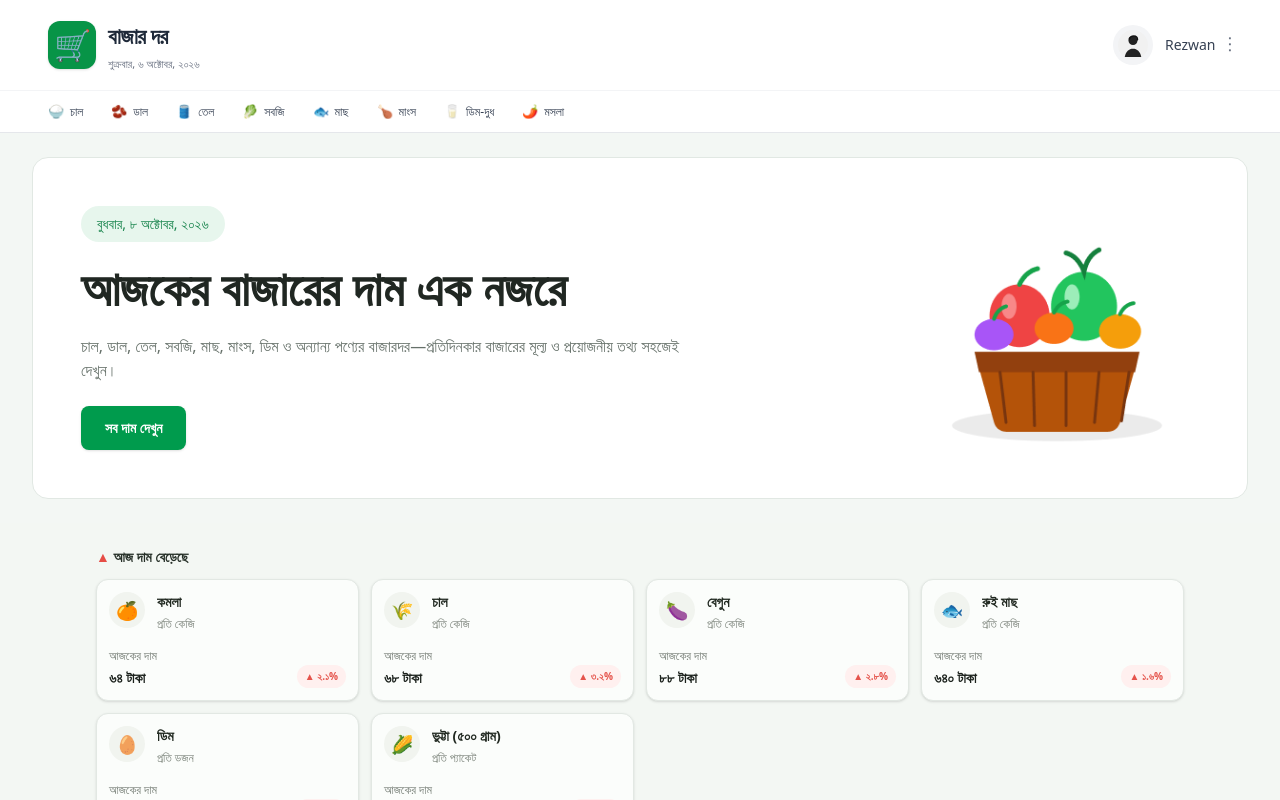
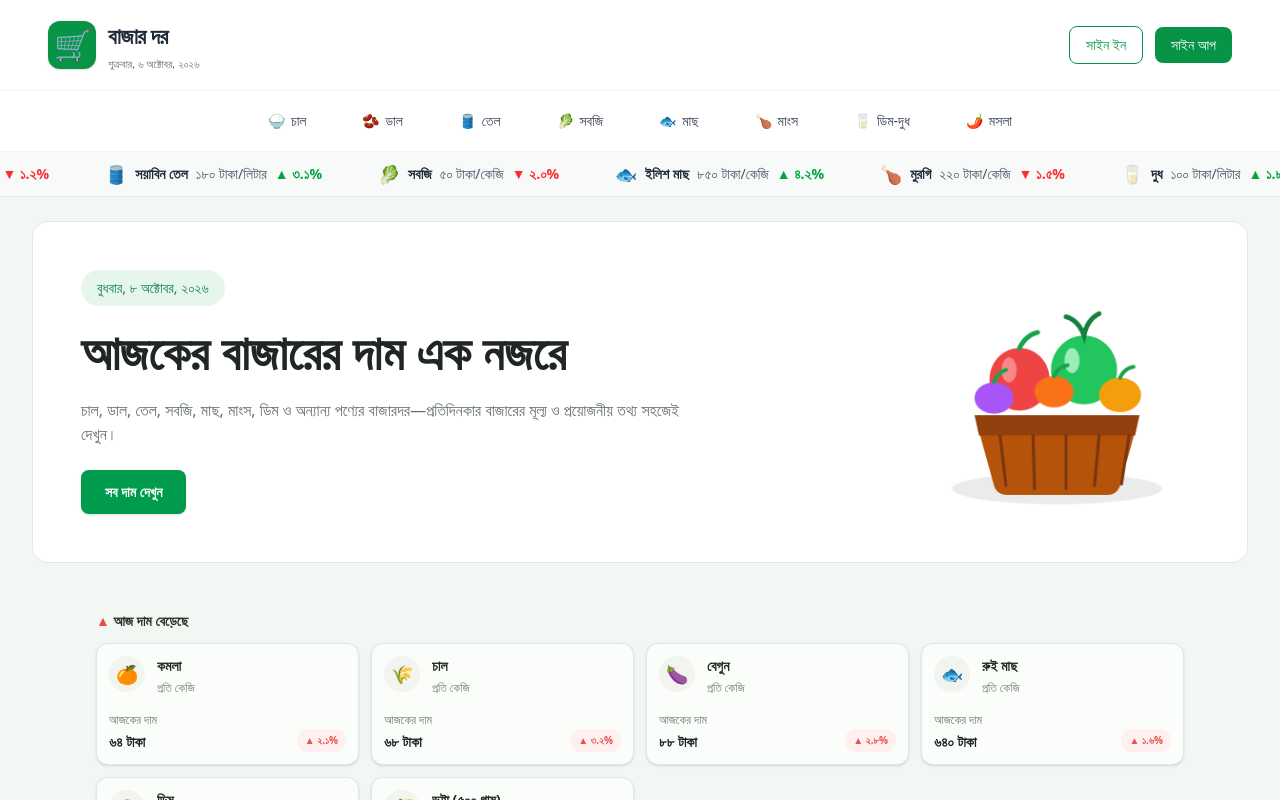
Before and after one commit to affanbhu/Assignment07, a Next.js app: page / in a window 1280 px wide. Shown: the top 800 px of the page. Built offline with nearby package versions, Linux system fonts and the light colour scheme.

Commit message:
Update project

```diff
--- a/src/components/Navbar.tsx
+++ b/src/components/Navbar.tsx
@@ -1,36 +1,106 @@
 "use client";
 
 import Link from "next/link";
+import { usePathname } from "next/navigation";
 
 const categories = [
-  { id: "chal", nameBn: "চাল", icon: "🍚" },
-  { id: "dal", nameBn: "ডাল", icon: "🫘" },
-  { id: "tel", nameBn: "তেল", icon: "🛢️" },
-  { id: "sobji", nameBn: "সবজি", icon: "🥬" },
-  { id: "mach", nameBn: "মাছ", icon: "🐟" },
-  { id: "mangsho", nameBn: "মাংস", icon: "🍗" },
-  { id: "dim-dui", nameBn: "ডিম-দুধ", icon: "🥛" },
-  { id: "mosla", nameBn: "মসলা", icon: "🌶️" },
+  { id: "chal", slug: "chal", nameBn: "চাল", icon: "🍚" },
+  { id: "dal", slug: "dal", nameBn: "ডাল", icon: "🫘" },
+  { id: "tel", slug: "tel", nameBn: "তেল", icon: "🛢️" },
+  { id: "sobji", slug: "sobji", nameBn: "সবজি", icon: "🥬" },
+  { id: "mach", slug: "mach", nameBn: "মাছ", icon: "🐟" },
+  { id: "mangsho", slug: "mangsho", nameBn: "মাংস", icon: "🍗" },
+  { id: "dim-dui", slug: "dim-dui", nameBn: "ডিম-দুধ", icon: "🥛" },
+  { id: "mosla", slug: "mosla", nameBn: "মসলা", icon: "🌶️" },
+];
+
+/* Price ticker data */
+const tickerProducts = [
+  {
+    emoji: "🍚",
+    name: "চাল",
+    price: "৬৫",
+    unit: "কেজি",
+    change: "২.৫%",
+    direction: "up",
+  },
+  {
+    emoji: "🫘",
+    name: "ডাল",
+    price: "১২০",
+    unit: "কেজি",
+    change: "১.২%",
+    direction: "down",
+  },
+  {
+    emoji: "🛢️",
+    name: "সয়াবিন তেল",
+    price: "১৮০",
+    unit: "লিটার",
+    change: "৩.১%",
+    direction: "up",
+  },
+  {
+    emoji: "🥬",
+    name: "সবজি",
+    price: "৫০",
+    unit: "কেজি",
+    change: "২.০%",
+    direction: "down",
+  },
+  {
+    emoji: "🐟",
+    name: "ইলিশ মাছ",
+    price: "৮৫০",
+    unit: "কেজি",
+    change: "৪.২%",
+    direction: "up",
+  },
+  {
+    emoji: "🍗",
+    name: "মুরগি",
+    price: "২২০",
+    unit: "কেজি",
+    change: "১.৫%",
+    direction: "down",
+  },
+  {
+    emoji: "🥛",
+    name: "দুধ",
+    price: "১০০",
+    unit: "লিটার",
+    change: "১.৮%",
+    direction: "up",
+  },
+  {
+    emoji: "🌶️",
+    name: "মসলা",
+    price: "৩৫০",
+    unit: "কেজি",
+    change: "২.৩%",
+    direction: "up",
+  },
 ];
 
 export default function Navbar() {
+  const pathname = usePathname();
+
   return (
     <header className="w-full border-b border-gray-200 bg-white">
-      {/* ================= MAIN NAVBAR ================= */}
-      <div className="mx-auto flex min-h-[90px] max-w-[1500px] items-center justify-between gap-4 px-4 sm:px-8 lg:px-12">
 
-        {/* ================= LOGO / BRAND - LEFT ================= */}
+      {/* ================= FIRST ROW ================= */}
+      <div className="mx-auto flex min-h-[90px] max-w-[1500px] items-center justify-between px-4 sm:px-8 lg:px-12">
+
+        {/* LOGO */}
         <Link
           href="/"
-          className="flex min-w-0 shrink-0 items-center gap-2.5 sm:gap-3"
+          className="flex shrink-0 items-center gap-2.5 sm:gap-3"
         >
-          {/* Shopping Cart Logo */}
-          <div className="flex h-10 w-10 shrink-0 items-center justify-center rounded-xl bg-[#079447] shadow-sm sm:h-12 sm:w-12">
+          <div className="flex h-10 w-10 items-center justify-center rounded-xl bg-[#079447] shadow-sm sm:h-12 sm:w-12">
             <span className="text-2xl sm:text-3xl">🛒</span>
           </div>
 
-          {/* Brand Name + Date */}
-          <div className="flex min-w-0 flex-col">
+          <div className="flex flex-col">
             <h1 className="text-lg font-bold tracking-tight text-gray-800 sm:text-[22px]">
               বাজার দর
             </h1>
@@ -41,58 +111,147 @@ export default function Navbar() {
           </div>
         </Link>
 
-        {/* ================= USER - RIGHT ================= */}
-        <div className="flex shrink-0 items-center gap-2 sm:gap-3">
-          {/* User Avatar */}
-          <div className="flex h-9 w-9 items-center justify-center overflow-hidden rounded-full bg-gray-100 sm:h-10 sm:w-10">
-            <svg
-              width="30"
-              height="30"
-              viewBox="0 0 40 40"
-              fill="none"
-              xmlns="http://www.w3.org/2000/svg"
+        {/* AUTH */}
+        <div className="flex items-center gap-2 sm:gap-3">
+          <Link
+            href="/signin"
+            className="rounded-lg border border-[#079447] px-3 py-2 text-xs font-medium text-[#079447] transition hover:bg-green-50 sm:px-4 sm:text-sm"
           >
-              <circle cx="20" cy="20" r="20" fill="#F1F1F1" />
-              <circle cx="20" cy="14" r="6" fill="#222" />
-              <path
-                d="M9 36C10.5 28.5 14.5 25 20 25C25.5 25 29.5 28.5 31 36"
-                fill="#222"
-              />
-              <path
-                d="M15 12C16 9 18 8 21 8C24 8 26 10 26 13"
-                stroke="#111"
-                strokeWidth="2"
-                strokeLinecap="round"
-              />
-            </svg>
-          </div>
+            সাইন ইন
+          </Link>
 
-          {/* Username */}
-          <span className="hidden text-sm font-medium text-gray-700 sm:block">
-            Rezwan
-          </span>
-
-          {/* More */}
-          <span className="text-lg text-gray-500">⋮</span>
+          <Link
+            href="/signup"
+            className="rounded-lg bg-[#079447] px-3 py-2 text-xs font-medium text-white transition hover:bg-[#067c3b] sm:px-4 sm:text-sm"
+          >
+            সাইন আপ
+          </Link>
         </div>
       </div>
 
-      {/* ================= CATEGORIES ================= */}
+      {/* ================= SECOND ROW: CATEGORIES ================= */}
       <div className="border-t border-gray-100">
-        <nav className="mx-auto flex max-w-[1500px] items-center gap-5 overflow-x-auto px-4 py-3 sm:gap-7 sm:px-8 lg:px-12">
-          {categories.map((category) => (
+        <nav className="mx-auto flex max-w-[1500px] items-center justify-center gap-4 overflow-x-auto px-4 py-3 sm:gap-6 lg:gap-8">
+          {categories.map((category) => {
+            const categoryUrl = `/category/${category.slug}`;
+            const isActive = pathname === categoryUrl;
+
+            return (
               <Link
                 key={category.id}
-              href={`/category/${category.id}`}
-              className="flex shrink-0 items-center gap-1.5 whitespace-nowrap text-xs font-medium text-gray-700 transition-colors hover:text-[#079447] sm:text-[12px]"
+                href={categoryUrl}
+                className={`flex shrink-0 items-center gap-1.5 whitespace-nowrap rounded-lg px-3 py-2 text-xs font-medium transition-all sm:text-sm ${
+                  isActive
+                    ? "bg-[#079447] text-white shadow-sm"
+                    : "text-gray-700 hover:bg-green-50 hover:text-[#079447]"
+                }`}
               >
-              <span className="text-[13px]">{category.icon}</span>
+                <span className="text-[14px]">
+                  {category.icon}
+                </span>
 
                 <span>{category.nameBn}</span>
               </Link>
-          ))}
+            );
+          })}
         </nav>
       </div>
+
+      {/* ================= PRICE TICKER ================= */}
+      <div className="overflow-hidden border-t border-gray-100 bg-[#f8faf9]">
+
+        <div className="ticker-track flex w-max items-center py-2">
+
+          {/* FIRST COPY */}
+          <div className="flex items-center">
+            {tickerProducts.map((product, index) => (
+              <div
+                key={`first-${index}`}
+                className="mx-5 flex shrink-0 items-center gap-2 whitespace-nowrap text-xs sm:mx-7 sm:text-sm"
+              >
+                <span className="text-base sm:text-lg">
+                  {product.emoji}
+                </span>
+
+                <span className="font-semibold text-gray-800">
+                  {product.name}
+                </span>
+
+                <span className="text-gray-600">
+                  {product.price} টাকা/{product.unit}
+                </span>
+
+                <span
+                  className={
+                    product.direction === "up"
+                      ? "font-semibold text-green-600"
+                      : "font-semibold text-red-500"
+                  }
+                >
+                  {product.direction === "up" ? "▲" : "▼"}{" "}
+                  {product.change}
+                </span>
+              </div>
+            ))}
+          </div>
+
+          {/* SECOND COPY - MAKES THE LOOP SEAMLESS */}
+          <div className="flex items-center">
+            {tickerProducts.map((product, index) => (
+              <div
+                key={`second-${index}`}
+                className="mx-5 flex shrink-0 items-center gap-2 whitespace-nowrap text-xs sm:mx-7 sm:text-sm"
+              >
+                <span className="text-base sm:text-lg">
+                  {product.emoji}
+                </span>
+
+                <span className="font-semibold text-gray-800">
+                  {product.name}
+                </span>
+
+                <span className="text-gray-600">
+                  {product.price} টাকা/{product.unit}
+                </span>
+
+                <span
+                  className={
+                    product.direction === "up"
+                      ? "font-semibold text-green-600"
+                      : "font-semibold text-red-500"
+                  }
+                >
+                  {product.direction === "up" ? "▲" : "▼"}{" "}
+                  {product.change}
+                </span>
+              </div>
+            ))}
+          </div>
+
+        </div>
+      </div>
+
+      {/* ================= TICKER ANIMATION ================= */}
+      <style jsx>{`
+        .ticker-track {
+          animation: ticker 30s linear infinite;
+        }
+
+        @keyframes ticker {
+          from {
+            transform: translateX(0);
+          }
+
+          to {
+            transform: translateX(-50%);
+          }
+        }
+
+        .ticker-track:hover {
+          animation-play-state: paused;
+        }
+      `}</style>
+
     </header>
   );
 }
```
Lines whose indentation alone changed are shown as unchanged.
